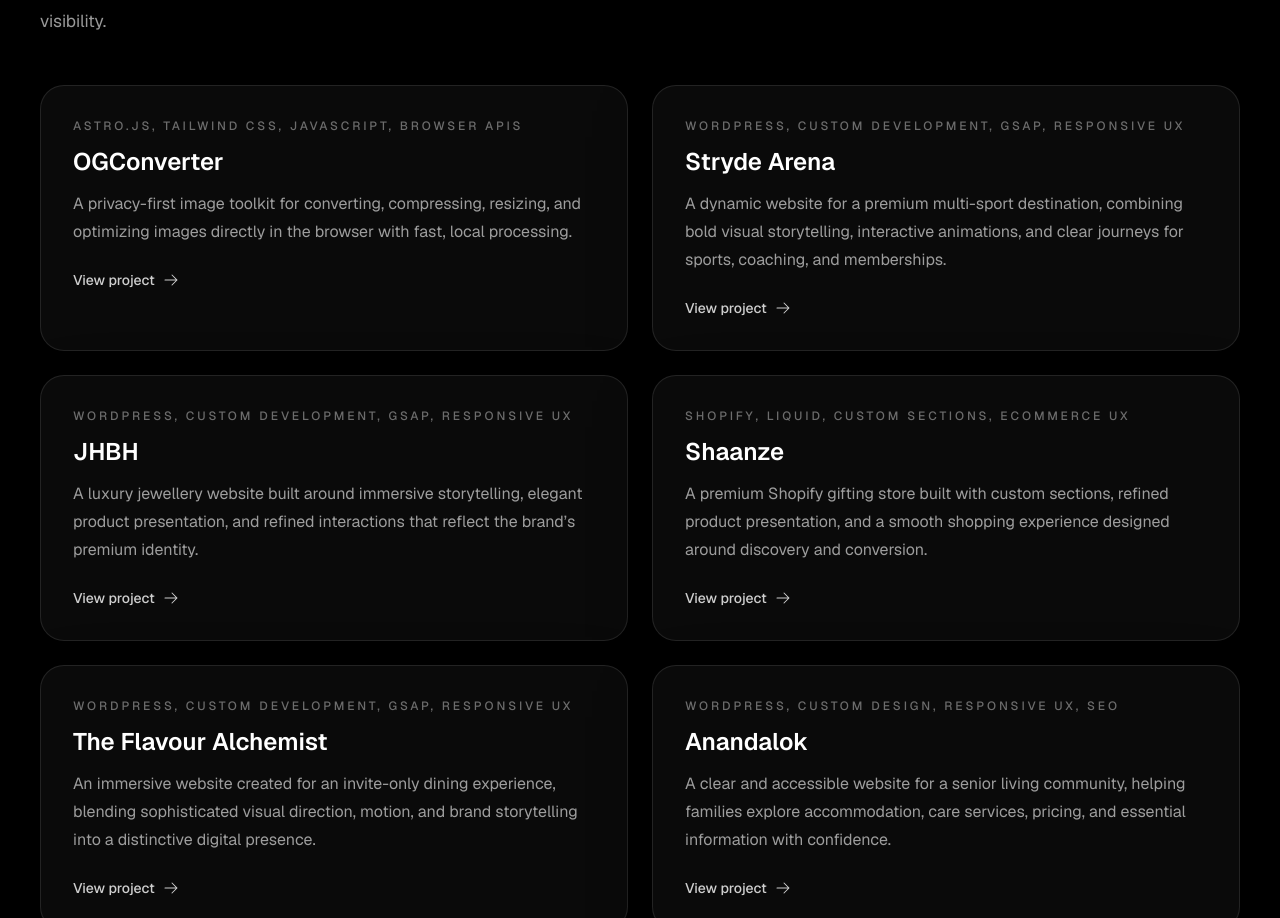
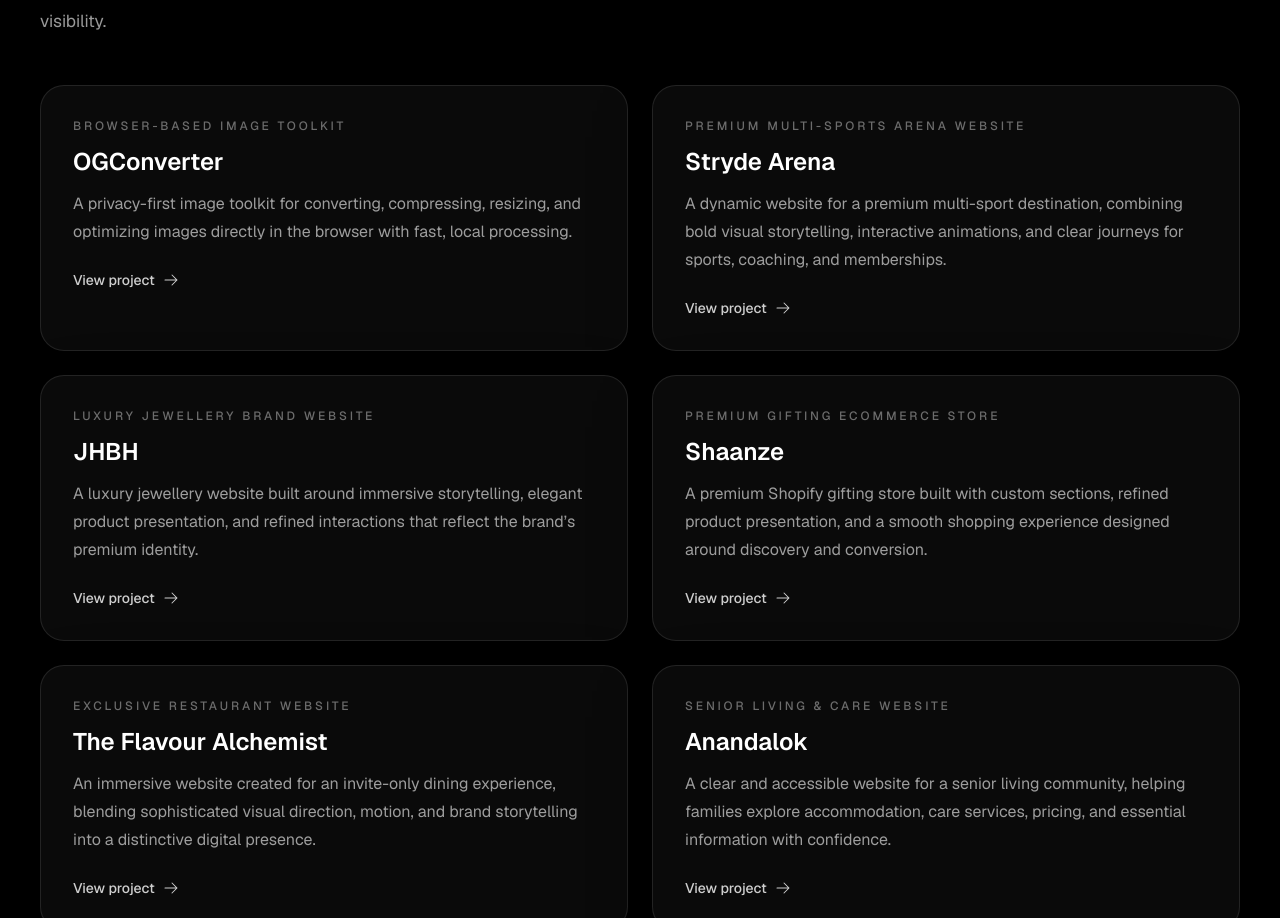
Before and after one commit to nabadeeptalukdar/portfolio, a Next.js app: page / in a window 1280 px wide. Shown: the part 2188-3106 px from the top of the page. Built offline with nearby package versions, Linux system fonts and the light colour scheme.

Commit message:
Update project technology descriptions in ProjectsSection for clarity and accuracy

```diff
--- a/src/components/sections/ProjectsSection.jsx
+++ b/src/components/sections/ProjectsSection.jsx
@@ -8,37 +8,37 @@ import GlassCard from "@/components/ui/GlassCard";
 const projects = [
   {
     title: "OGConverter",
-    technology: "ASTRO.JS, TAILWIND CSS, JAVASCRIPT, BROWSER APIs",
+    technology: "BROWSER-BASED IMAGE TOOLKIT",
     description: "A privacy-first image toolkit for converting, compressing, resizing, and optimizing images directly in the browser with fast, local processing.",
     link: "https://ogconverter.com/",
   },
   {
     title: "Stryde Arena",
-    technology: "WORDPRESS, CUSTOM DEVELOPMENT, GSAP, RESPONSIVE UX",
+    technology: "PREMIUM MULTI-SPORTS ARENA WEBSITE",
     description: "A dynamic website for a premium multi-sport destination, combining bold visual storytelling, interactive animations, and clear journeys for sports, coaching, and memberships.",
     link: "https://strydearena.com/",
   },
   {
     title: "JHBH",
-    technology: "WORDPRESS, CUSTOM DEVELOPMENT, GSAP, RESPONSIVE UX",
+    technology: "LUXURY JEWELLERY BRAND WEBSITE",
     description: "A luxury jewellery website built around immersive storytelling, elegant product presentation, and refined interactions that reflect the brand’s premium identity.",
     link: "https://jhbh.in/",
   },
   {
     title: "Shaanze",
-    technology: "SHOPIFY, LIQUID, CUSTOM SECTIONS, ECOMMERCE UX",
+    technology: "PREMIUM GIFTING ECOMMERCE STORE",
     description: "A premium Shopify gifting store built with custom sections, refined product presentation, and a smooth shopping experience designed around discovery and conversion.",
     link: "https://shaanze.in/",
   },
   {
     title: "The Flavour Alchemist",
-    technology: "WORDPRESS, CUSTOM DEVELOPMENT, GSAP, RESPONSIVE UX",
+    technology: "EXCLUSIVE RESTAURANT WEBSITE",
     description: "An immersive website created for an invite-only dining experience, blending sophisticated visual direction, motion, and brand storytelling into a distinctive digital presence.",
     link: "https://theflavouralchemist.in/",
   },
   {
     title: "Anandalok",
-    technology: "WORDPRESS, CUSTOM DESIGN, RESPONSIVE UX, SEO",
+    technology: "SENIOR LIVING & CARE WEBSITE",
     description: "A clear and accessible website for a senior living community, helping families explore accommodation, care services, pricing, and essential information with confidence.",
     link: "https://anandalokbongora.org/",
   },
```
